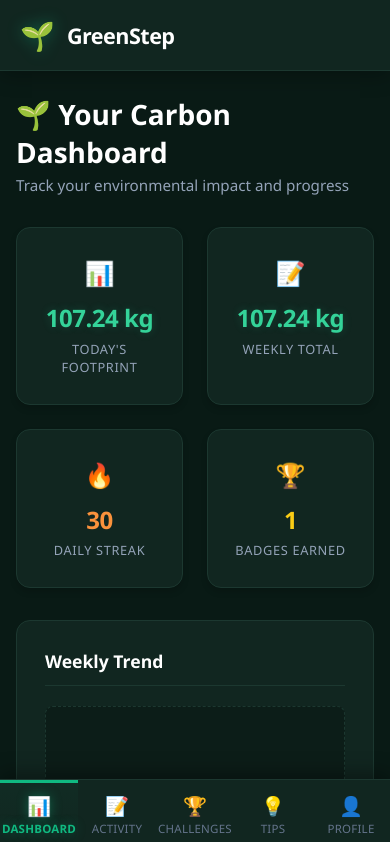
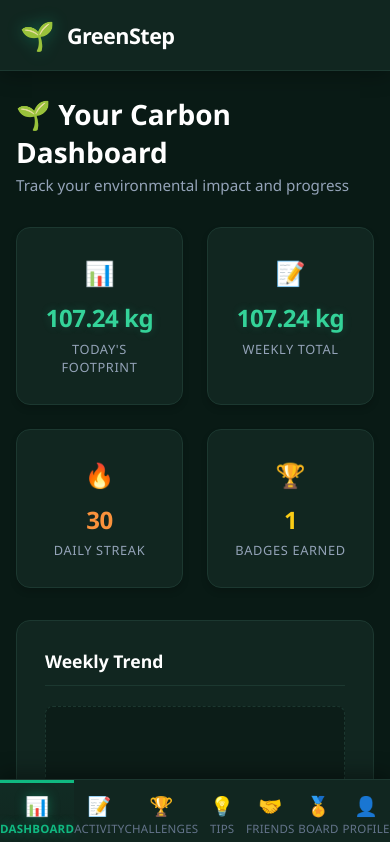
Before and after one commit to FleepyDean/GreenStep, a Vue app: page /profile#/dashboard in a window 390 px wide. Shown: the top 842 px of the page. Built offline with nearby package versions, Linux system fonts and the light colour scheme.

Commit message:
Add navigation links and update styles

```diff
--- a/src/App.vue
+++ b/src/App.vue
@@ -25,6 +25,14 @@
         <router-link to="/tips" class="nav-link-btn" active-class="active">
           <span class="nav-icon-wrapper">💡</span>
           <span class="nav-text-label">Tips</span>
+        </router-link>
+        <router-link to="/friends" class="nav-link-btn" active-class="active">
+          <span class="nav-icon-wrapper">🤝</span>
+          <span class="nav-text-label">Friends</span>
+        </router-link>
+        <router-link to="/leaderboard" class="nav-link-btn" active-class="active">
+          <span class="nav-icon-wrapper">🏅</span>
+          <span class="nav-text-label">Board</span>
         </router-link>
         <router-link to="/profile" class="nav-link-btn" active-class="active">
           <span class="nav-icon-wrapper">👤</span>
--- a/src/assets/main.css
+++ b/src/assets/main.css
@@ -1048,7 +1048,7 @@ input, select, .submit-btn, .primary-action-btn, .secondary-action-btn, .tab-btn
     background-color: #112620;
     border-top: 1px solid #1c3830;
     display: grid !important;
-    grid-template-columns: repeat(5, 1fr); /* Generates 5 even columns for your 5 screens */
+    grid-template-columns: repeat(7, 1fr); /* Generates 7 even columns for all screens */
     gap: 0 !important;
     padding-bottom: env(safe-area-inset-bottom, 0px); /* Respects virtual home indicator bars */
     height: calc(65px + env(safe-area-inset-bottom, 0px));
@@ -1079,3 +1079,29 @@ input, select, .submit-btn, .primary-action-btn, .secondary-action-btn, .tab-btn
   max-height: 280px;
   -webkit-overflow-scrolling: touch;
 }
+
+/* ============================================
+   SOCIAL & LEADERBOARD VIEW SHARED STYLES
+   ============================================ */
+.friends-container,
+.leaderboard-container {
+  display: flex;
+  flex-direction: column;
+  gap: 2rem;
+}
+
+.friends-card,
+.leaderboard-card {
+  background: #112620;
+  border: 1px solid #1c3830;
+  border-radius: 14px;
+  padding: 1.75rem;
+  box-shadow: 0 4px 15px rgba(0, 0, 0, 0.15);
+}
+
+.friends-card h3 {
+  font-size: 1.25rem;
+  color: #34d399;
+  margin-bottom: 1.25rem;
+  font-weight: 600;
+}
```
